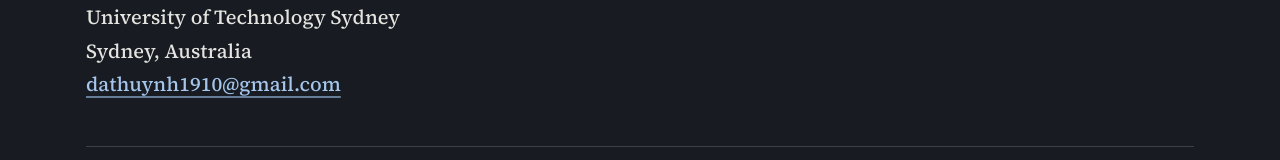
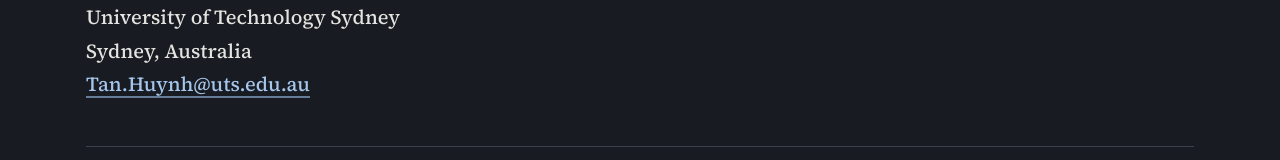
Before and after one commit to dathuynh1910-sudo/academic-website, a plain HTML site: page index.html in a window 1280 px wide. Shown: the part 3054-3214 px from the top of the page. Drawn offline with Linux system fonts and the light colour scheme.

Commit message:
Update contact email to UTS academic address

```diff
--- a/index.html
+++ b/index.html
@@ -37,7 +37,7 @@ header{border-bottom:1px solid var(--line);background:var(--bg);position:sticky;
 <div class="entry"><div class="date">2022</div><div><div class="entry-title"><strong><span data-en="Certificates of Merit" data-vi="Bằng khen">Certificates of Merit</span></strong>, <span data-en="Ministry of Foreign Affairs and Ministry of Education and Training, Vietnam" data-vi="Bộ Ngoại giao và Bộ Giáo dục và Đào tạo Việt Nam">Ministry of Foreign Affairs and Ministry of Education and Training, Vietnam</span></div></div></div>
 <div class="entry"><div class="date">2021</div><div><div class="entry-title"><strong><span data-en="First Class Honours" data-vi="Danh dự hạng nhất">First Class Honours</span></strong>, University of Technology Sydney</div></div></div>
 </section>
-<section aria-labelledby="contact"><h2 id="contact"><span data-en="Contact" data-vi="Liên hệ">Contact</span></h2><p>University of Technology Sydney<br>Sydney, Australia<br><a href="mailto:dathuynh1910@gmail.com">dathuynh1910@gmail.com</a></p></section>
+<section aria-labelledby="contact"><h2 id="contact"><span data-en="Contact" data-vi="Liên hệ">Contact</span></h2><p>University of Technology Sydney<br>Sydney, Australia<br><a href="mailto:Tan.Huynh@uts.edu.au">Tan.Huynh@uts.edu.au</a></p></section>
 <footer class="footer">© 2026 Tan Dat Huynh</footer></main>
 <script>
 (()=>{const root=document.documentElement,lang=document.getElementById('lang');let l='en';try{l=localStorage.getItem('academic-language')==='vi'?'vi':'en'}catch(e){}function apply(){root.lang=l;root.dataset.theme='dark';document.querySelectorAll('[data-en]').forEach(el=>el.textContent=el.dataset[l]);lang.textContent=l==='en'?'VI':'EN';lang.setAttribute('aria-pressed',String(l==='vi'));try{localStorage.setItem('academic-language',l)}catch(e){}}lang.addEventListener('click',()=>{l=l==='en'?'vi':'en';apply()});apply();const img=document.getElementById('portrait');img.addEventListener('load',()=>img.hidden=false);img.addEventListener('error',()=>img.hidden=true);img.src='portrait-optimized.webp';})();
```
